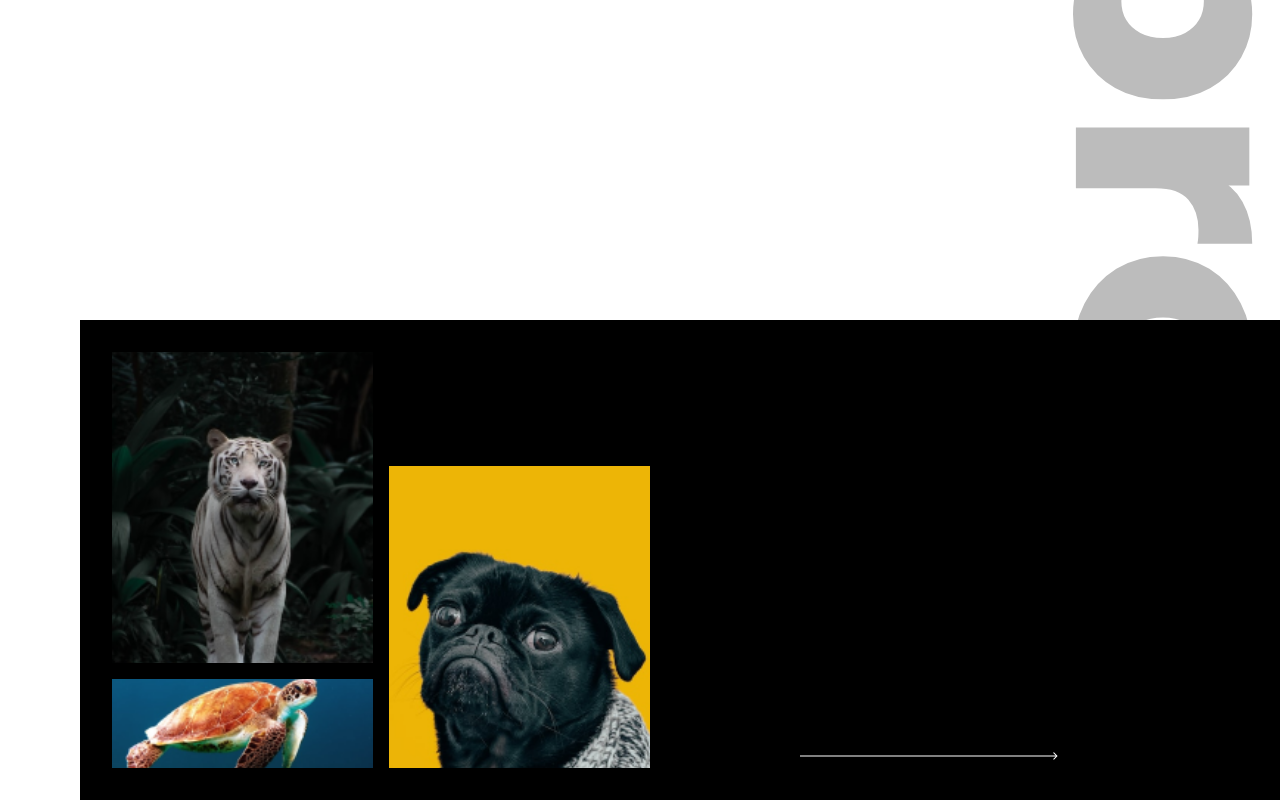
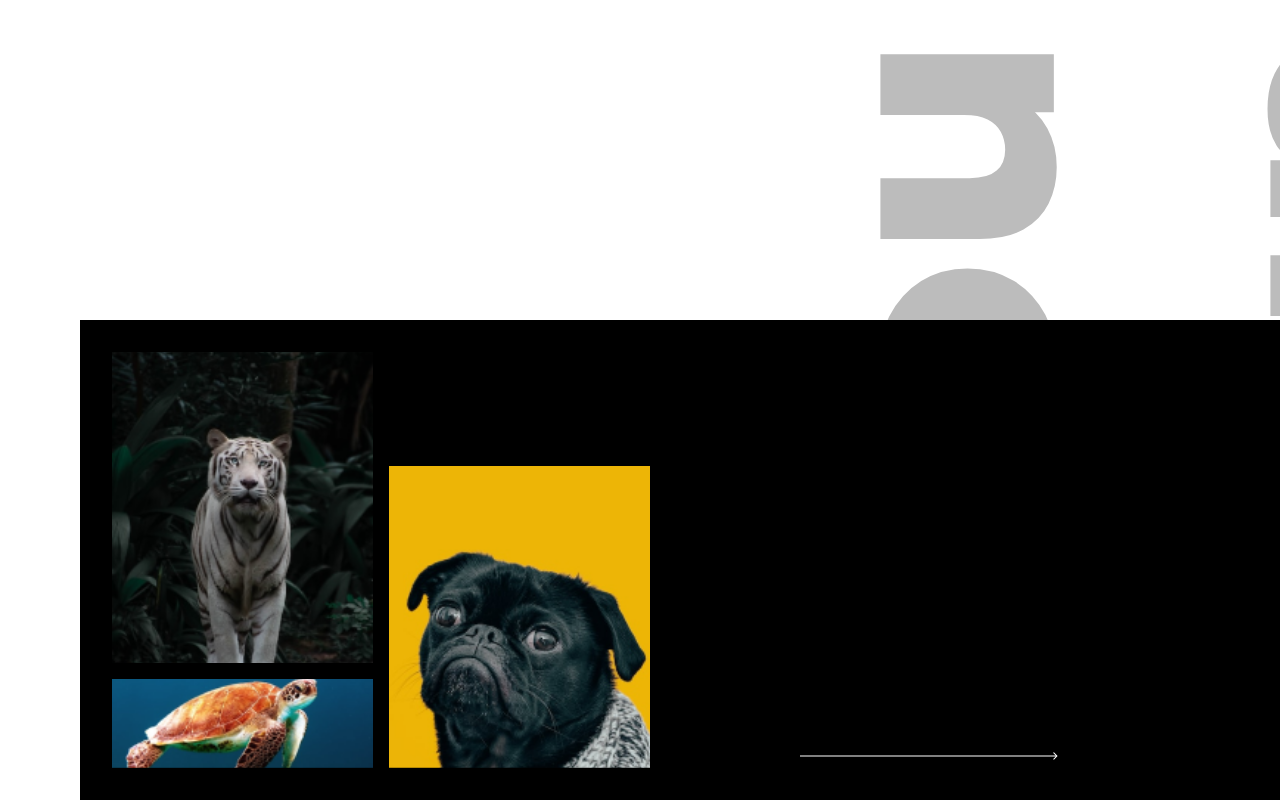
Before and after one commit to diegomejiadev/nextjs-gsap-intro-page-1, a Next.js app: page / in a window 1280 px wide. Built offline with nearby package versions, Linux system fonts and the light colour scheme.

Commit message:
GSAP Styles added

```diff
--- a/package.json
+++ b/package.json
@@ -9,6 +9,7 @@
     "lint": "next lint"
   },
   "dependencies": {
+    "gsap": "^3.11.3",
     "next": "12.3.1",
     "react": "18.2.0",
     "react-dom": "18.2.0"
--- a/pages/index.tsx
+++ b/pages/index.tsx
@@ -6,22 +6,129 @@ import doggoPic from "../public/doggo.png";
 import tigerPic from "../public/tiger.png";
 import tortoisePic from "../public/tortoise.png";
 import Link from "next/link";
+import { useEffect, useRef, useState } from "react";
+import { gsap } from "gsap";
 
 const HomePage: NextPage = () => {
+  const sectionRef = useRef(null);
+  const titleRef = useRef(null);
+  const text1 = useRef(null);
+  const text2 = useRef(null);
+  const [markup1, setMarkup1] = useState("wow");
+  const [title, setTitle] = useState("get fashion");
+
+  useEffect(() => {
+    let tl = gsap.timeline({});
+    let tl2 = gsap.timeline({ delay: 15, repeat: -1 });
+    let tl3 = gsap.timeline({ delay: 3, repeat: -1 });
+    tl.to(text2.current, { top: "30vh", opacity: 1, duration: 1 })
+      .to(text1.current, { right: "70%", opacity: 1, duration: 1 })
+      .to(sectionRef.current, { marginTop: "20rem", opacity: 1, duration: 1 })
+      .to(text1.current, { opacity: 0, right: "50%", duration: 2, delay: 10 });
+
+    tl2
+      .call(() => setMarkup1("brand"))
+      .to(text1.current, { left: "-100%", duration: 0.1 })
+      .to(text1.current, { opacity: 1, right: "60%", duration: 2 })
+
+      .to(text1.current, { opacity: 0, right: "50%", duration: 2, delay: 10 })
+      .call(() => setMarkup1("clothes"))
+      .to(text1.current, { left: "-130%", duration: 0.1 })
+      .to(text1.current, { opacity: 1, right: "60%", duration: 2 })
+
+      .to(text1.current, { opacity: 0, right: "50%", duration: 2, delay: 10 })
+      .call(() => setMarkup1("wow"))
+      .to(text1.current, { left: "-60%", duration: 0.1 })
+      .to(text1.current, { opacity: 1, right: "70%", duration: 2 })
+      .to(text1.current, { opacity: 0, right: "50%", duration: 2, delay: 10 });
+
+    tl3
+    .to(titleRef.current, { translateY: "-110%", duration: 1, delay:4 })
+    .call(() => setTitle("be fancy"))
+    .to(titleRef.current, { opacity: "0", duration: .1 })
+    .to(titleRef.current, { translateY: "110%", duration: .1 })
+    .to(titleRef.current, { opacity: "1", duration: .1 })
+    .to(titleRef.current, { translateY: "0", duration: 1 })
+
+    .to(titleRef.current, { translateY: "-110%", duration: 1, delay:4  })
+    .call(() => setTitle("new elegance"))
+    .to(titleRef.current, { opacity: "0", duration: .1 })
+    .to(titleRef.current, { translateY: "110%", duration: .1 })
+    .to(titleRef.current, { opacity: "1", duration: .1 })
+    .to(titleRef.current, { translateY: "0", duration: 1 })
+
+    .to(titleRef.current, { translateY: "-110%", duration: 1, delay:4  })
+    .call(() => setTitle("get fashion"))
+    .to(titleRef.current, { opacity: "0", duration: .1 })
+    .to(titleRef.current, { translateY: "110%", duration: .1 })
+    .to(titleRef.current, { opacity: "1", duration: .1 })
+    .to(titleRef.current, { translateY: "0", duration: 1 })
+
+
+
+    return () => {};
+  }, []);
+
   return (
     <div className={styles.container}>
-      <div className={styles.back_text}>wow</div>
-      <div className={styles.bg_text}>brown</div>
-      <section className={styles.main_content}>
-        <h1 className={styles.title}>get fashion</h1>
+      <div ref={text1} className={styles.back_text}>
+        <p>{markup1}</p>
+      </div>
+      <div ref={text2} className={styles.bg_text}>
+        <p>all new</p>
+      </div>
+      <section ref={sectionRef} className={styles.main_content}>
+        <div className={styles.text_hidden_wrapper}>
+          <h1 ref={titleRef} className={styles.title}>
+            {title}
+          </h1>
+        </div>
         <div className={styles.tiger}>
-        <Image  src={tigerPic} layout="fill" objectFit="cover" alt="Tiger picture that is really scary" />
+          <Image
+            src={tigerPic}
+            layout="fill"
+            objectFit="cover"
+            alt="Tiger picture that is really scary"
+          />
+          <div>
+            <p>
+              Sentiments two occasional affronting solicitude travelling and one
+              contrasted. Fortune day out married parties. Happiness remainder
+              joy but earnestly for off. Took sold add play may none him few. If
+              as increasing contrasted entreaties be. Now summer who day looked
+              our behind moment coming. Pain son rose more park way that. An
+              stairs as be lovers uneasy.
+            </p>
+          </div>
         </div>
         <div className={styles.doggo}>
-        <Image  src={doggoPic} layout="fill" objectFit="cover" alt="Doggo picture that is really happy" />
+          <Image
+            src={doggoPic}
+            layout="fill"
+            objectFit="cover"
+            alt="Doggo picture that is really happy"
+          />
+          <div>
+            <p>
+              Sentiments two occasional affronting solicitude travelling and one
+              contrasted. Fortune day out married parties. Happiness remainder
+              joy but earnestly for off. Took sold add play may none him few. If
+              as increasing contrasted entreaties be. Now summer who day looked
+              our behind moment coming. Pain son rose more park way that. An
+              stairs as be lovers uneasy.
+            </p>
+          </div>
         </div>
-        <div className={styles.tortoise} >
-        <Image src={tortoisePic} layout="fill" objectFit="cover" alt="Tortoise picture that is really calm" />
+        <div className={styles.tortoise}>
+          <Image
+            src={tortoisePic}
+            layout="fill"
+            objectFit="cover"
+            alt="Tortoise picture that is really calm"
+          />
+          <div>
+            <p>Sentiments two occasional affronting solicitude.</p>
+          </div>
         </div>
         <div className={styles.content}>
           <p className={styles.text_content}>
@@ -31,7 +138,8 @@ const HomePage: NextPage = () => {
           <Link href="#">
             <div className={styles.link_wrapper}>
               <a className={styles.shop_link}>shop wow</a>
-              <svg style={{cursor: 'pointer'}}
+              <svg
+                style={{ cursor: "pointer" }}
                 width="258"
                 height="8"
                 viewBox="0 0 258 8"
--- a/styles/Home.module.scss
+++ b/styles/Home.module.scss
@@ -12,20 +12,22 @@
   z-index: -1;
   font-size: 30rem;
   top: -30px;
-  left: -55%;
+  left: -60%;
   transform: translateX(50%);
   color: #fff;
+  opacity: 0;
 }
 
-.bg_text{
+.bg_text {
   position: absolute;
   font-weight: 800;
   z-index: -1;
   font-size: 20rem;
-  top: 30vh;
+  top: 20vh;
   right: 7%;
   transform: translateX(50%) rotate(90deg);
   color: rgb(188, 188, 188);
+  opacity: 0;
 }
 
 .main_content {
@@ -34,7 +36,7 @@
   width: 1400px;
   margin: 0 auto;
   left: 5rem;
-  margin-top: 20rem;
+  margin-top: 30rem;
   padding: 2rem;
   gap: 1rem;
   display: grid;
@@ -44,13 +46,12 @@
   grid-template-columns: 1fr 1fr 3fr;
   grid-template-rows: 1fr 2fr .9fr;
   position: relative;
-
+  opacity: 0;
 }
 
 
 .title {
   text-transform: uppercase;
-  grid-area: title;
   font-size: 5rem;
   font-weight: 300;
   margin: 0;
@@ -84,6 +85,29 @@
 .doggo,
 .tortoise {
   position: relative;
+  overflow: hidden;
+
+  &:hover {
+    div {
+      transform: translateY(0);
+    }
+  }
+
+  div {
+    position: absolute;
+    top: 0;
+    left: 0;
+    background-color: rgba(2, 2, 2, .5);
+    width: 100%;
+    height: 100%;
+    padding: 2rem;
+    transition: 1s transform cubic-bezier(.6, .22, .55, .98);
+    transform: translateY(100%);
+
+    p {
+      text-align: justify;
+    }
+  }
 }
 
 .text_content {
@@ -98,3 +122,10 @@
   font-weight: 200;
   font-size: 1.2rem;
 }
+
+.text_hidden_wrapper {
+  overflow: hidden;
+  position: relative;
+  width: 100%;
+  grid-area: title;
+}
--- a/styles/globals.scss
+++ b/styles/globals.scss
@@ -9,6 +9,10 @@ a {
   color: inherit;
   text-decoration: none;
   cursor: pointer;
+}
+
+p{
+  margin: 0;
 }
 
 * {
```
Also changed, not shown: 1 other file (tests, documents, lock files or other folders).
